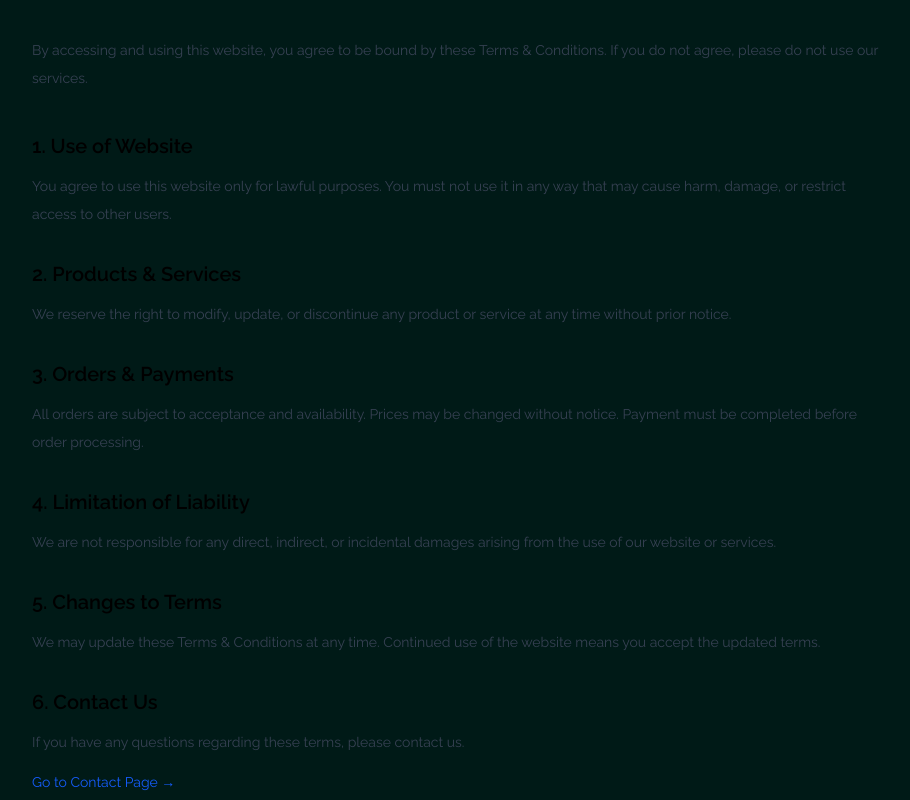
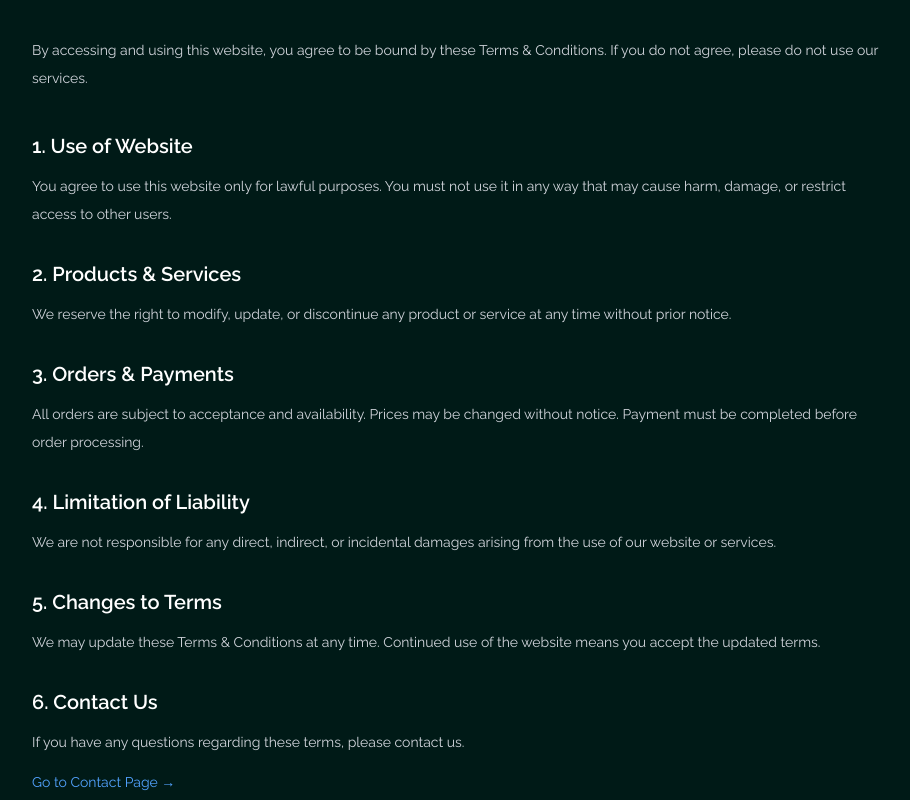
Before and after one commit to Aashir15/cloud, a Next.js app: page /term in a window 1280 px wide. Shown: the part 240-1040 px from the top of the page, without its empty margins (184-1094 px from the left). Built offline with nearby package versions, Linux system fonts and the light colour scheme.

Commit message:
rm dark class

```diff
--- a/app/privacy/page.jsx
+++ b/app/privacy/page.jsx
@@ -27,15 +27,15 @@ export const metadata = {
 
 export default function PrivacyPolicy() {
     return (
-        <main className="mt-20 text-gray-700 dark:text-gray-300">
+        <main className="mt-20 text-gray-300 ">
             <div className="max-w-4xl mx-auto px-6 py-20">
 
                 {/* HEADER */}
-                <h1 className="text-4xl font-bold text-black dark:text-white">
+                <h1 className="text-4xl font-bold text-white">
                     Privacy Policy
                 </h1>
 
-                <p className="mt-4 text-sm text-gray-500 dark:text-gray-400">
+                <p className="mt-4 text-sm text-gray-400">
                     Last updated: {new Date().toLocaleDateString()}
                 </p>
 
@@ -50,7 +50,7 @@ export default function PrivacyPolicy() {
 
                 {/* INFO COLLECTION */}
                 <section className="mt-10">
-                    <h2 className="text-xl font-semibold text-black dark:text-white">
+                    <h2 className="text-xl font-semibold text-white">
                         1. Information We Collect
                     </h2>
 
@@ -62,7 +62,7 @@ export default function PrivacyPolicy() {
 
                 {/* HOW WE USE */}
                 <section className="mt-8">
-                    <h2 className="text-xl font-semibold text-black dark:text-white">
+                    <h2 className="text-xl font-semibold text-white">
                         2. How We Use Your Information
                     </h2>
 
@@ -76,7 +76,7 @@ export default function PrivacyPolicy() {
 
                 {/* COOKIES */}
                 <section className="mt-8">
-                    <h2 className="text-xl font-semibold text-black dark:text-white">
+                    <h2 className="text-xl font-semibold text-white">
                         3. Cookies
                     </h2>
 
@@ -88,7 +88,7 @@ export default function PrivacyPolicy() {
 
                 {/* SECURITY */}
                 <section className="mt-8">
-                    <h2 className="text-xl font-semibold text-black dark:text-white">
+                    <h2 className="text-xl font-semibold text-white">
                         4. Data Security
                     </h2>
 
@@ -100,7 +100,7 @@ export default function PrivacyPolicy() {
 
                 {/* CONTACT */}
                 <section className="mt-8">
-                    <h2 className="text-xl font-semibold text-black dark:text-white">
+                    <h2 className="text-xl font-semibold text-white">
                         5. Contact Us
                     </h2>
 
@@ -111,7 +111,7 @@ export default function PrivacyPolicy() {
 
                     <Link
                         href="/contact"
-                        className="inline-block mt-4 text-sm text-blue-600 dark:text-blue-400 hover:underline"
+                        className="inline-block mt-4 text-sm text-blue-400 hover:underline"
                     >
                         Go to Contact Page →
                     </Link>
--- a/app/term/page.jsx
+++ b/app/term/page.jsx
@@ -35,11 +35,11 @@ export const metadata = {
 
 export default function TermsCondition() {
     return (
-        <main className="mt-20 text-gray-700 dark:text-gray-300">
+        <main className="mt-20 text-gray-300">
             <div className="max-w-4xl mx-auto px-6 py-20">
 
                 {/* HEADER */}
-                <h1 className="text-4xl font-bold text-black dark:text-white">
+                <h1 className="text-4xl font-bold text-white">
                     Terms & Conditions
                 </h1>
 
@@ -57,7 +57,7 @@ export default function TermsCondition() {
 
                 {/* USE OF WEBSITE */}
                 <section className="mt-10">
-                    <h2 className="text-xl font-semibold text-black dark:text-white">
+                    <h2 className="text-xl font-semibold text-white">
                         1. Use of Website
                     </h2>
 
@@ -70,7 +70,7 @@ export default function TermsCondition() {
 
                 {/* PRODUCTS / SERVICES */}
                 <section className="mt-8">
-                    <h2 className="text-xl font-semibold text-black dark:text-white">
+                    <h2 className="text-xl font-semibold text-white">
                         2. Products & Services
                     </h2>
 
@@ -82,7 +82,7 @@ export default function TermsCondition() {
 
                 {/* ORDERS */}
                 <section className="mt-8">
-                    <h2 className="text-xl font-semibold text-black dark:text-white">
+                    <h2 className="text-xl font-semibold text-white">
                         3. Orders & Payments
                     </h2>
 
@@ -95,7 +95,7 @@ export default function TermsCondition() {
 
                 {/* LIMITATION */}
                 <section className="mt-8">
-                    <h2 className="text-xl font-semibold text-black dark:text-white">
+                    <h2 className="text-xl font-semibold text-white">
                         4. Limitation of Liability
                     </h2>
 
@@ -107,7 +107,7 @@ export default function TermsCondition() {
 
                 {/* CHANGES */}
                 <section className="mt-8">
-                    <h2 className="text-xl font-semibold text-black dark:text-white">
+                    <h2 className="text-xl font-semibold text-white">
                         5. Changes to Terms
                     </h2>
 
@@ -119,7 +119,7 @@ export default function TermsCondition() {
 
                 {/* CONTACT */}
                 <section className="mt-8">
-                    <h2 className="text-xl font-semibold text-black dark:text-white">
+                    <h2 className="text-xl font-semibold text-white">
                         6. Contact Us
                     </h2>
 
@@ -129,7 +129,7 @@ export default function TermsCondition() {
 
                     <Link
                         href="/contact"
-                        className="inline-block mt-4 text-sm text-blue-600 dark:text-blue-400 hover:underline"
+                        className="inline-block mt-4 text-sm text-blue-400 hover:underline"
                     >
                         Go to Contact Page →
                     </Link>
```
